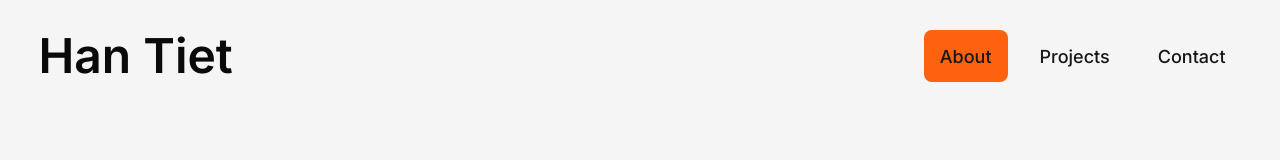
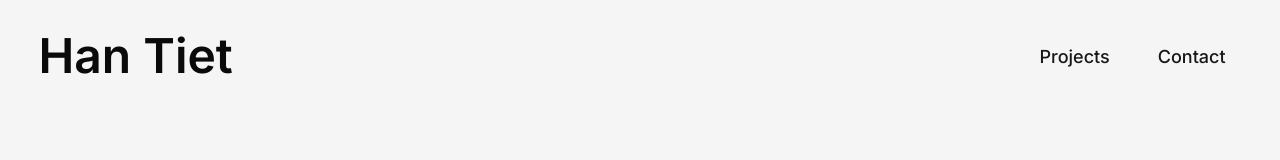
Before and after one commit to han-tiet/han-tiet.com, a Next.js app: page /about in a window 1280 px wide. Shown: the top 160 px of the page. Built offline with nearby package versions, Linux system fonts and the light colour scheme.

Commit message:
feat: removed about button

```diff
--- a/src/components/IndexNavigationBar.tsx
+++ b/src/components/IndexNavigationBar.tsx
@@ -16,7 +16,6 @@ export default function NavigationBar() {
         </NavigationMenuList>
       </NavigationMenu>
       <div className="flex flex-row justify-self-end gap-4">
-        <NavButton href="/about">About</NavButton>
         <NavButton href="/projects">Projects</NavButton>
         <NavButton href="/contact">Contact</NavButton>
       </div>
--- a/src/components/NavigationBar.tsx
+++ b/src/components/NavigationBar.tsx
@@ -5,7 +5,7 @@ import {
   NavigationMenuItem,
   NavigationMenuList,
 } from "@/components/ui/navigation-menu";
-import NavButton from "./NavButton";
+import NavButton from "@/components/NavButton";
 import Link from "next/link";
 
 export default function NavigationBar() {
@@ -21,7 +21,6 @@ export default function NavigationBar() {
         </NavigationMenuList>
       </NavigationMenu>
       <div className="flex flex-row justify-self-end gap-4">
-        <NavButton href="/about">About</NavButton>
         <NavButton href="/projects">Projects</NavButton>
         <NavButton href="/contact">Contact</NavButton>
       </div>
```
